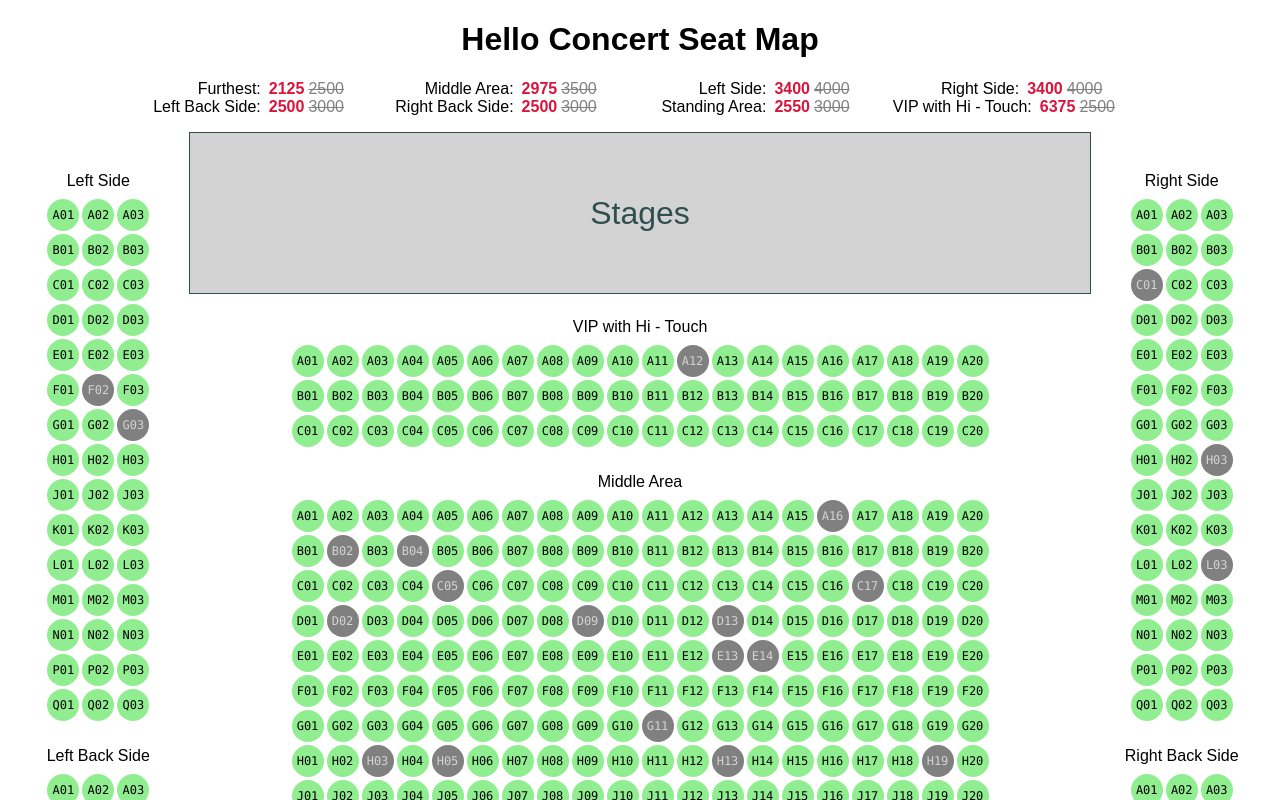
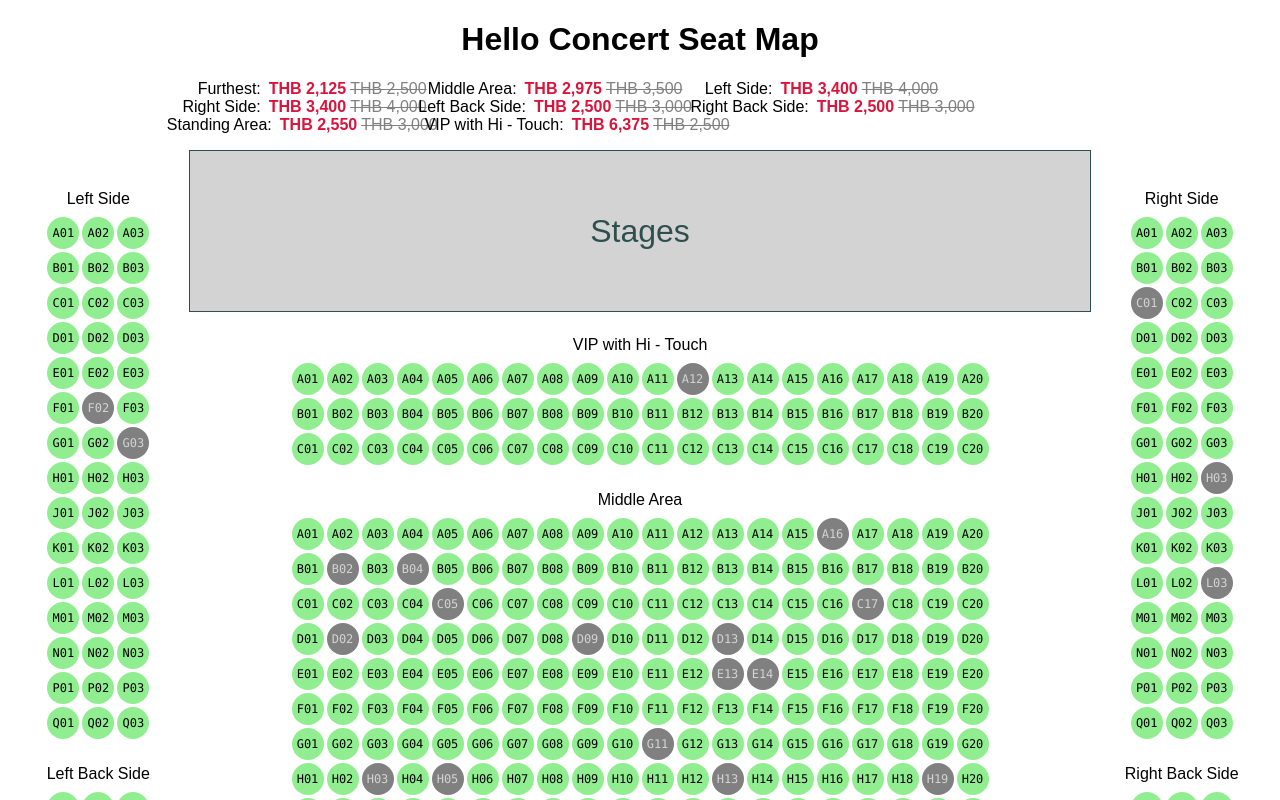
Before and after one commit to u46esp/test-refactoring-kata, a React (Create React App) app: page / in a window 1280 px wide. Shown: the top 800 px of the page. Built offline with nearby package versions, Linux system fonts and the light colour scheme.

Commit message:
Format pricing

```diff
--- a/src/SeatPricingForZone.js
+++ b/src/SeatPricingForZone.js
@@ -4,10 +4,10 @@ export const SeatPricingForZone = ({ zoneInfo, isCustomerPremiumMember = false }
       <span className="legend-zone-name">{zoneInfo.zoneName}</span>
       <span className="price">
         <span className="premium-price">
-          {zoneInfo.premiumMemberPrice}
+          {formatPrice(zoneInfo.premiumMemberPrice)}
         </span>
         <span className="full-price-cross-out">
-          {zoneInfo.regularPrice}
+          {formatPrice(zoneInfo.regularPrice)}
         </span>
       </span>
     </>);
@@ -16,7 +16,9 @@ export const SeatPricingForZone = ({ zoneInfo, isCustomerPremiumMember = false }
   return (<>
     <span className="legend-zone-name">{zoneInfo.zoneName}</span>
     <span className="price">
-      <span className="regular-price">{zoneInfo.regularPrice}</span>
+      <span className="regular-price">{formatPrice(zoneInfo.regularPrice)}</span>
     </span>
   </>);
 };
+
+const formatPrice = (number) => new Intl.NumberFormat('en-US', { style: 'currency', currency: 'THB', maximumFractionDigits: 0 }).format(number);
```
Also changed, not shown: 1 other file (tests, documents, lock files or other folders).
